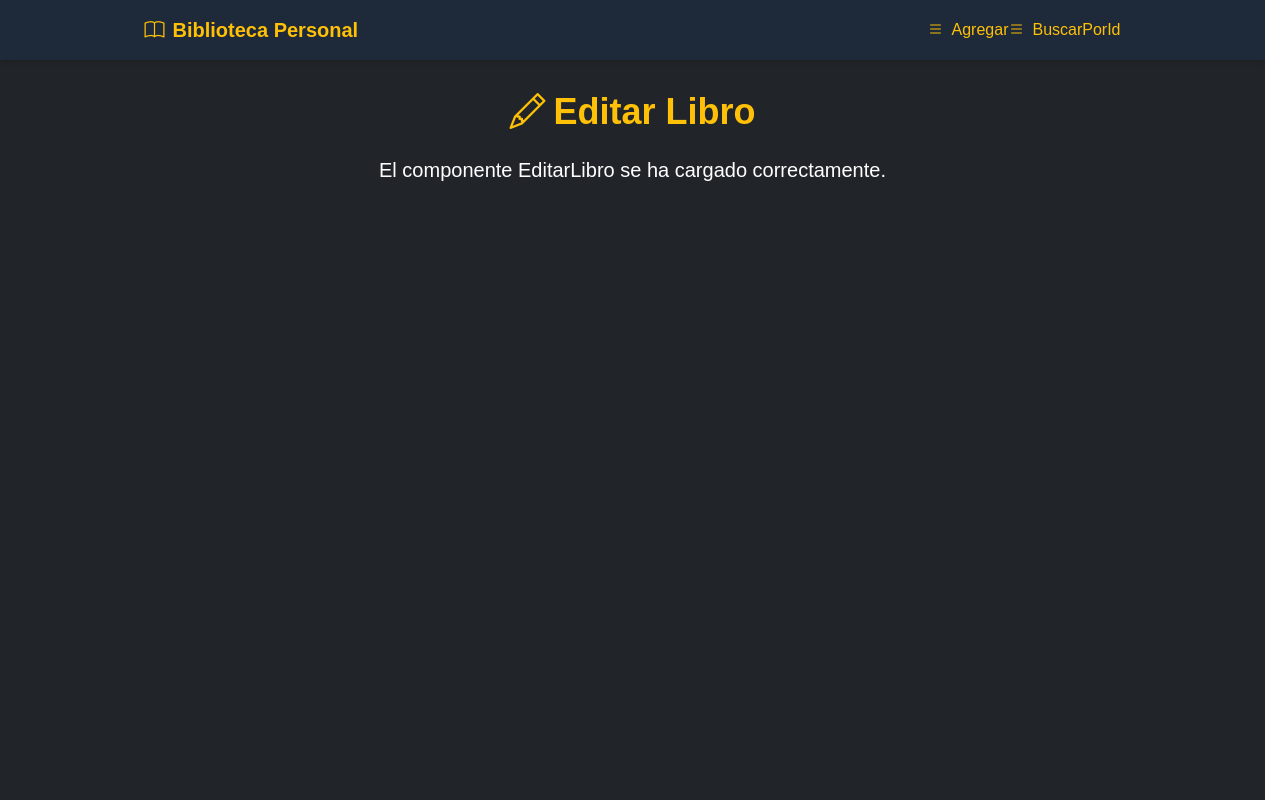
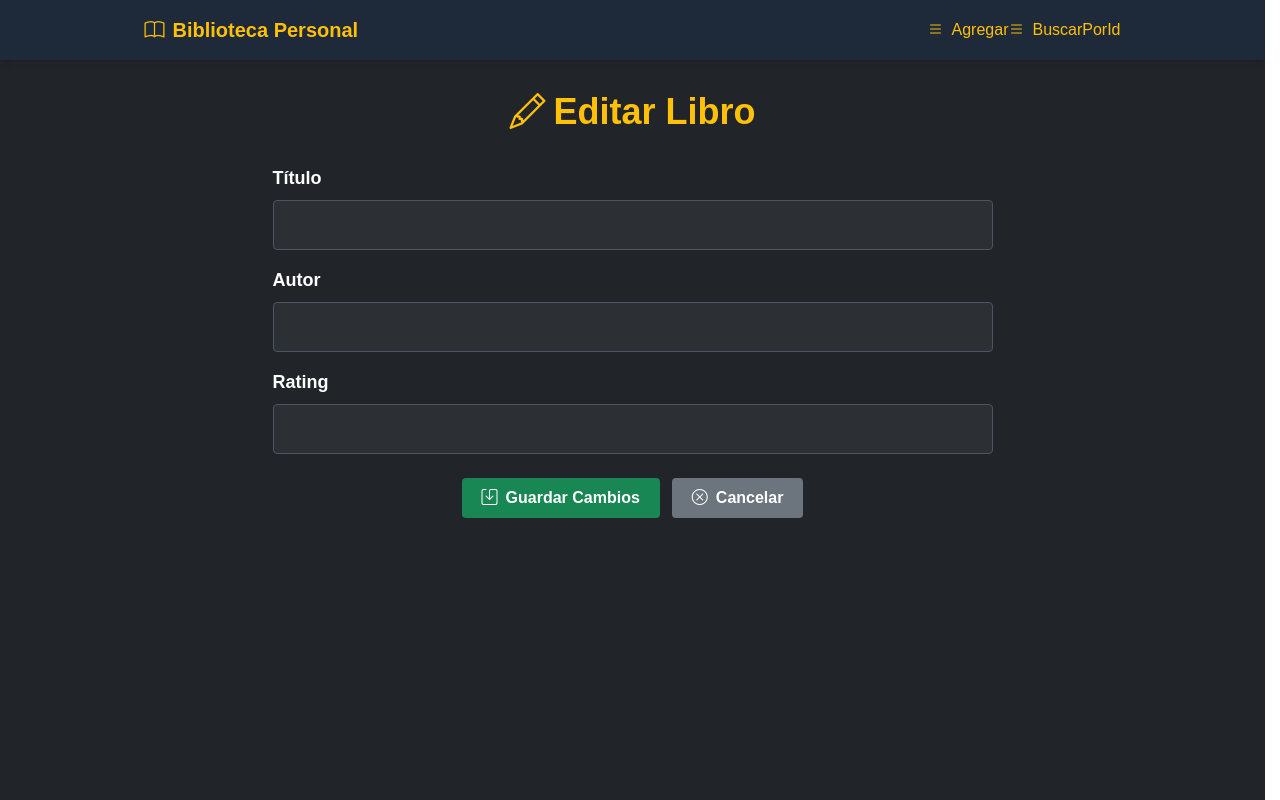
Before and after one commit to VictorCarmonaMoraza/React_FastAPI_2027, a React (Vite) app: page /editar/1 in a window 1280 px wide. Built offline with nearby package versions, Linux system fonts and the light colour scheme; no server answers.

Commit message:
Formulario Editar Libro

```diff
--- a/src/api/libros.js
+++ b/src/api/libros.js
@@ -59,9 +59,25 @@ async function buscarLibroPorId(id) {
   return respuesta.data;
 }
 
-async function editarLibro(id) {
-  debugger;
+async function editarLibro(id, libro) {
+  if (!libro.titulo || !libro.titulo.trim()) {
+    throw new Error("El título es obligatorio");
+  }
 
+  if (!libro.autor || !libro.autor.trim()) {
+    throw new Error("El autor es obligatorio");
+  }
+
+  if (!Number.isInteger(libro.rating)) {
+    throw new Error("El rating debe ser un número entero");
+  }
+
+  if (libro.rating < 1 || libro.rating > 5) {
+    throw new Error("El rating debe estar entre 1 y 5");
+  }
+
+  const respuesta = await api.put(`/${id}`, libro);
+  return respuesta.data;
 }
 
 export { api, urlBase, listarLibros, crearLibro, buscarLibroPorId, editarLibro };
--- a/src/libros/EditarLibro.jsx
+++ b/src/libros/EditarLibro.jsx
@@ -1,16 +1,147 @@
+import { useEffect, useState } from "react";
+import { useNavigate, useParams } from "react-router-dom";
+
+import { buscarLibroPorId, editarLibro } from "../api/libros";
+
 function EditarLibro() {
+  const navigate = useNavigate();
+  const { id } = useParams();
+  const [formulario, setFormulario] = useState({
+    titulo: "",
+    autor: "",
+    rating: "",
+  });
+
+  useEffect(() => {
+    async function cargarLibro() {
+      try {
+        const libro = await buscarLibroPorId(id);
+        setFormulario({
+          titulo: libro.titulo ?? "",
+          autor: libro.autor ?? "",
+          rating: libro.rating ?? "",
+        });
+      } catch (error) {
+        console.error("Error al cargar el libro:", error);
+      }
+    }
+
+    cargarLibro();
+  }, [id]);
+
+  function manejarCambio(evento) {
+    const { name, value } = evento.target;
+    setFormulario((previo) => ({
+      ...previo,
+      [name]: value,
+    }));
+  }
+
+  async function manejarSubmit(evento) {
+    evento.preventDefault();
+
+    try {
+      await editarLibro(id, {
+        titulo: formulario.titulo.trim(),
+        autor: formulario.autor.trim(),
+        rating: Number.parseInt(formulario.rating, 10),
+      });
+
+      navigate("/");
+    } catch (error) {
+      console.error("Error al editar el libro:", error);
+    }
+  }
+
   return (
     <div className="mx-auto mt-8 max-w-3xl px-6">
 
-      <h2 className="text-center text-4xl font-semibold text-[#ffc107]">
+      <h2 className="mb-8 text-center text-4xl font-semibold text-[#ffc107]">
         <i className="bi bi-pencil mr-2"></i>
         Editar Libro
       </h2>
 
-      <p className="mt-6 text-center text-xl text-white">
-        El componente EditarLibro se ha cargado correctamente.
-      </p>
+      <form onSubmit={manejarSubmit}>
 
+        <div className="mb-4">
+          <label
+            htmlFor="titulo"
+            className="mb-2 block text-lg font-semibold"
+          >
+            Título
+          </label>
+
+          <input
+            type="text"
+            id="titulo"
+            name="titulo"
+            value={formulario.titulo}
+            onChange={manejarCambio}
+            className="w-full rounded border border-gray-600 bg-[#2c3034] px-4 py-3 text-white outline-none focus:border-[#ffc107]"
+          />
+        </div>
+
+        <div className="mb-4">
+          <label
+            htmlFor="autor"
+            className="mb-2 block text-lg font-semibold"
+          >
+            Autor
+          </label>
+
+          <input
+            type="text"
+            id="autor"
+            name="autor"
+            value={formulario.autor}
+            onChange={manejarCambio}
+            className="w-full rounded border border-gray-600 bg-[#2c3034] px-4 py-3 text-white outline-none focus:border-[#ffc107]"
+          />
+        </div>
+
+        <div className="mb-6">
+          <label
+            htmlFor="rating"
+            className="mb-2 block text-lg font-semibold"
+          >
+            Rating
+          </label>
+
+          <input
+            type="number"
+            id="rating"
+            name="rating"
+            value={formulario.rating}
+            onChange={manejarCambio}
+            min="1"
+            max="5"
+            step="1"
+            className="w-full rounded border border-gray-600 bg-[#2c3034] px-4 py-3 text-white outline-none focus:border-[#ffc107]"
+          />
+        </div>
+
+        <div className="flex justify-center gap-3">
+
+          <button
+            type="submit"
+            className="rounded bg-[#198754] px-5 py-2 font-semibold text-white hover:bg-[#157347]"
+          >
+            <i className="bi bi-save mr-2"></i>
+            Guardar Cambios
+          </button>
+
+          <button
+            type="button"
+            onClick={() => navigate("/")}
+            className="rounded bg-[#6c757d] px-5 py-2 font-semibold text-white hover:bg-[#5c636a]"
+          >
+            <i className="bi bi-x-circle mr-2"></i>
+            Cancelar
+          </button>
+
+        </div>
+
+      </form>
     </div>
   );
 }
--- a/src/libros/ListadoLibros.jsx
+++ b/src/libros/ListadoLibros.jsx
@@ -1,12 +1,12 @@
 import { useEffect, useState } from "react";
+import { useNavigate } from "react-router-dom";
 
 import { listarLibros } from "../api/libros";
-
-import { editarLibro } from "../api/libros";
 
 // [MODIFICADO]
 function ListadoLibros() {
   const [libros, setLibros] = useState([]);
+  const navigate = useNavigate();
 
   useEffect(() => {
     async function cargarDatos() {
@@ -78,7 +78,7 @@ function ListadoLibros() {
                 <td className="px-4 py-4">
                   <button
                     type="button"
-                    onClick={() => editarLibro(libro.id)}
+                    onClick={() => navigate(`/editar/${libro.id}`)}
                     className="rounded bg-blue-600 px-4 py-2 font-semibold text-white hover:bg-blue-700"
                   >
                     <i className="bi bi-pencil mr-2"></i>
```
Lines whose indentation alone changed are shown as unchanged.
